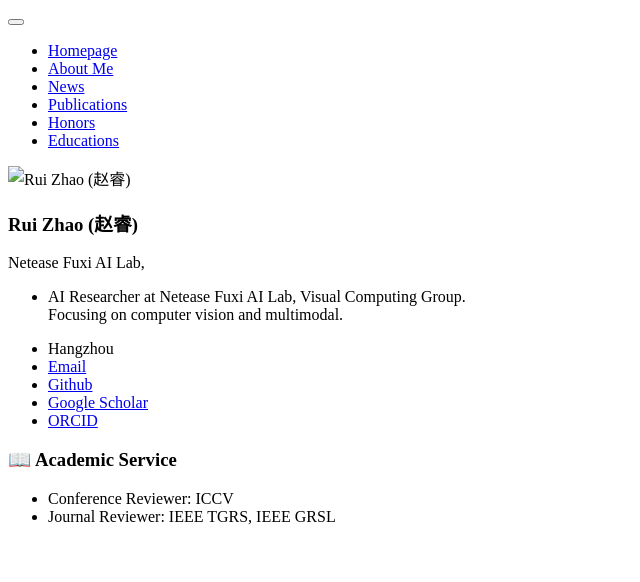
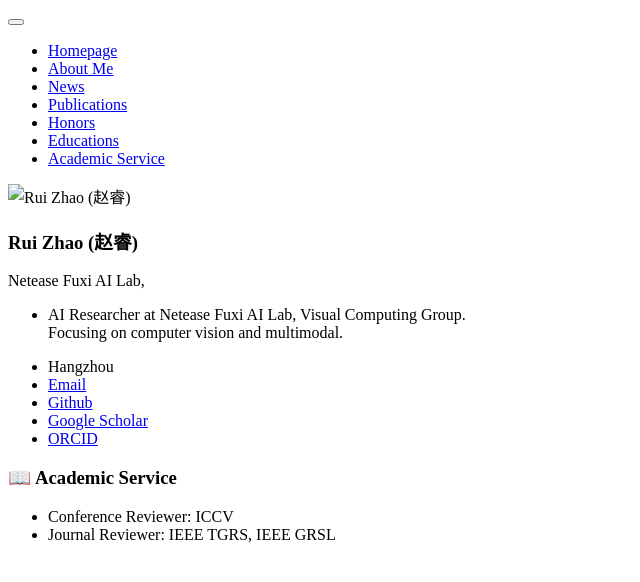
Before and after one commit to ruizhaocv/ruizhaocv.github.io, a Jekyll site: the page built from _pages/includes/academic_service.md, in a window 1280 px wide. Shown: the top 582 px of the page, without its empty margins (0-640 px from the left). Built offline with Jekyll 4.4.1, drawn with Linux system fonts in a browser that asks for light colours; our own code applies the rules of GitHub Pages for plain Markdown files.

Commit message:
reorganize the page

```diff
--- a/_data/navigation.yml
+++ b/_data/navigation.yml
@@ -14,3 +14,6 @@
 
   - title: "Educations"
     url: "/#educations"
+
+  - title: "Academic Service"
+    url: "/#academic-service"
```
